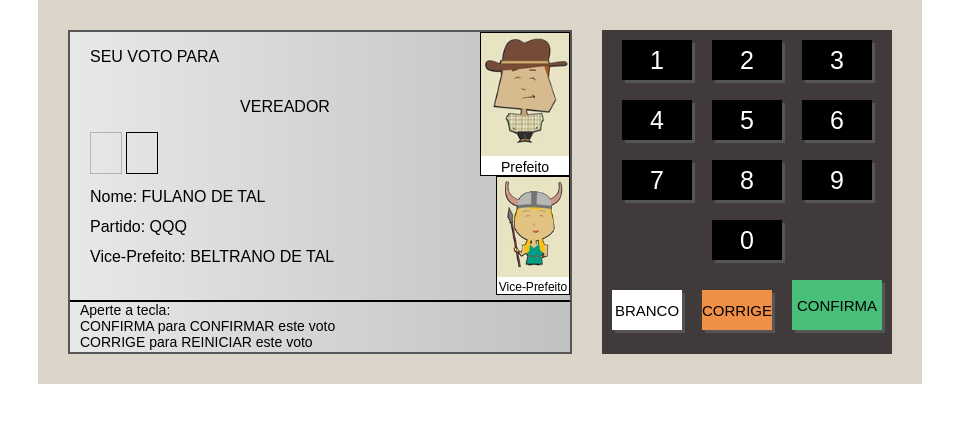
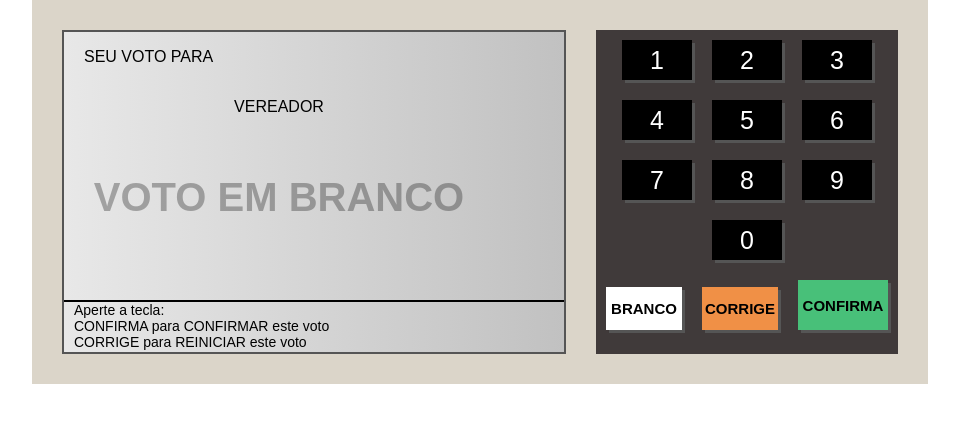
Before and after one commit to GuilhermeCRozini/Projeto-Urna-Eletronica, a plain HTML site: page index.html in a window 1280 px wide. Both pictures are taken after a click on the element "BRANCO". Shown: the whole page, without its empty margins (160-1119 px from the left). Drawn offline with Linux system fonts and the light colour scheme.

Commit message:
Adicionando funcionalidades

```diff
--- a/index.html
+++ b/index.html
@@ -47,31 +47,38 @@
       </div>
       <div class="teclado">
         <div class="teclado--linha">
-          <div class="teclado--botao">1</div>
-          <div class="teclado--botao">2</div>
-          <div class="teclado--botao">3</div>
+          <div class="teclado--botao" onclick="clicou('1')">1</div>
+          <div class="teclado--botao" onclick="clicou('2')">2</div>
+          <div class="teclado--botao" onclick="clicou('3')">3</div>
         </div>
         <div class="teclado--linha">
-          <div class="teclado--botao">4</div>
-          <div class="teclado--botao">5</div>
-          <div class="teclado--botao">6</div>
+          <div class="teclado--botao" onclick="clicou('4')">4</div>
+          <div class="teclado--botao" onclick="clicou('5')">5</div>
+          <div class="teclado--botao" onclick="clicou('6')">6</div>
         </div>
         <div class="teclado--linha">
-          <div class="teclado--botao">7</div>
-          <div class="teclado--botao">8</div>
-          <div class="teclado--botao">9</div>
+          <div class="teclado--botao" onclick="clicou('7')">7</div>
+          <div class="teclado--botao" onclick="clicou('8')">8</div>
+          <div class="teclado--botao" onclick="clicou('9')">9</div>
         </div>
         <div class="teclado--linha">
-          <div class="teclado--botao">0</div>
+          <div class="teclado--botao" onclick="clicou('0')">0</div>
         </div>
         <div class="teclado--linha">
-          <div class="teclado--botao botao--branco">BRANCO</div>
-          <div class="teclado--botao botao--corrige">CORRIGE</div>
-          <div class="teclado--botao botao--confirma">CONFIRMA</div>
+          <div class="teclado--botao botao--branco" onclick="branco()">
+            BRANCO
+          </div>
+          <div class="teclado--botao botao--corrige" onclick="corrige()">
+            CORRIGE
+          </div>
+          <div class="teclado--botao botao--confirma" onclick="confirma()">
+            CONFIRMA
+          </div>
         </div>
       </div>
     </div>
 
+    <script src="./src/js/etapas.js"></script>
     <script src="./src/js/script.js"></script>
   </body>
 </html>
--- a/src/css/style.css
+++ b/src/css/style.css
@@ -55,23 +55,30 @@
   }
 
   .botao--branco {
+    width: 76px;
+    height: 43px;
     background-color: #FFF;
     color: #000;
     font-size: 15px;
+    font-weight: bold;
   }
 
   .botao--corrige {
+    width: 76px;
+    height: 43px;
     background-color: #F09046;
     color: #000;
     font-size: 15px;
+    font-weight: bold;
   }
 
   .botao--confirma {
+    width: 90px;
+    height: 50px;
     background-color: #48C079;
     color: #000;
     font-size: 15px;
-    width: 90px;
-    height: 50px;
+    font-weight: bold;
   }
 
   .d-1 {
@@ -100,6 +107,7 @@
   }
 
   .d-1-3 {
+    display: flex;
     height: 50px;
   }
 
@@ -153,3 +161,20 @@
     border-top: 2px solid #000;
     padding-left: 10px;
   }
+
+  .aviso--grande {
+    position: relative;
+    display: flex;
+    justify-content: center;
+    font-size: 40px;
+    font-weight: bold;
+  }
+
+  .aviso--gigante {
+    font-size: 150px;
+    font-weight: bold;
+    flex: 1;
+    display: flex;
+    justify-content: center;
+    align-items: center;
+  }
--- /dev/null
+++ b/src/js/etapas.js
@@ -0,0 +1,48 @@
+// JSON da lista dos Cargos e seus respectivos candidatos
+
+let etapas = [
+  {
+    titulo: 'VEREADOR',
+    numeros: 5, // Quantos quadrados irão aparecer para inserir os números
+    candidatos: [
+      {
+        numero: '38111',
+        nome: 'Fulano de Tal',
+        partido: 'ABC',
+        fotos: [{ url: '38111.jpg', legenda: 'Vereador' }]
+      },
+      {
+        numero: '77222',
+        nome: 'Beltrano da Silva',
+        partido: 'DEFG',
+        fotos: [{ url: '77222.jpg', legenda: 'Vereador' }]
+      }
+    ]
+  },
+  {
+    titulo: 'PREFEITO',
+    numeros: 2,
+    candidatos: [
+      {
+        numero: '99',
+        nome: 'Ciclano',
+        partido: 'ABC',
+        vice: 'Cic',
+        fotos: [
+          { url: '99.jpg', legenda: 'Prefeito' },
+          { url: '99_2.jpg', legenda: 'Vice-Prefeito', small: true }  // O small indica que será a foto pequena
+        ]
+      },
+      {
+        numero: '84',
+        nome: 'Zulano',
+        partido: 'QWERTY',
+        vice: 'Zul',
+        fotos: [
+          { url: '84.jpg', legenda: 'Prefeito' },
+          { url: '84_2.jpg', legenda: 'Vice-Prefeito', small: true }
+        ]
+      }
+    ]
+  }
+]
--- a/src/js/script.js
+++ b/src/js/script.js
@@ -0,0 +1,150 @@
+//*************** VARIÁVEIS DE CONTROLE DE INTERFACE ***************/
+// Selecionando a div com a classe d-1-1 e o span que está dentro dela
+let seuVotoPara = document.querySelector('.d-1-1 span')
+let cargo = document.querySelector('.d-1-2 span')
+let numeros = document.querySelector('.d-1-3')
+let descricao = document.querySelector('.d-1-4')
+
+let lateral = document.querySelector('.d-1-right')
+
+let aviso = document.querySelector('.d-2')
+
+//*************** VARIÁVEIS DE CONTROLE DE AMBIENTE ***************/
+// Indica em qual estapa atual estou agora
+let etapaAtual = 0
+let numero = ''
+let votoBranco = false
+let votos = []
+
+// Função que irá limpar a tela, pegar as informações da etapaAtual e irá preencher o que precisa ser preenchido
+function comecarEtapa() {
+  let etapa = etapas[etapaAtual]
+
+  let numeroHtml = ''
+  numero = ''
+  // Quando começar o voto em branco deve estar zerado
+  votoBranco = false
+
+  for (let i = 0; i < etapa.numeros; i++) {
+    if (i === 0) {
+      numeroHtml += '<div class="numero pisca"></div>'
+    } else {
+      numeroHtml += '<div class="numero"></div>'
+    }
+  }
+
+  seuVotoPara.getElementsByClassName.display = 'none'
+  cargo.innerHTML = etapa.titulo
+  descricao.innerHTML = ''
+  aviso.style.display = 'none'
+  lateral.innerHTML = ''
+  numeros.innerHTML = numeroHtml
+}
+
+// Função que será executada sempre que ocorrer alguma ação
+function atualizaInterface() {
+  let etapa = etapas[etapaAtual]
+  // Preenchendo o candidato utilizando o .filter, recebendo cada um dos candidatos que será chamado de item
+  let candidato = etapa.candidatos.filter(item => {
+    if (item.numero === numero) {
+      return true
+    } else {
+      return false
+    }
+  })
+  if (candidato.length > 0) {
+    candidato = candidato[0]
+    // Encontrado o Candidato, irá preencher as informações na tela
+    seuVotoPara.style.display = 'block'
+    aviso.style.display = 'block'
+    descricao.innerHTML = `Nome: ${candidato.nome}<br/>Partido: ${candidato.partido}`
+
+    let fotosHtml = ''
+    for (let i in candidato.fotos) {
+      if (candidato.fotos[i].small) {
+        fotosHtml += `<div class="d-1-image small"><img src="./src/img/${candidato.fotos[i].url}" alt="" /> ${candidato.fotos[i].legenda} </div>`
+      } else {
+        fotosHtml += `<div class="d-1-image"><img src="./src/img/${candidato.fotos[i].url}" alt="" /> ${candidato.fotos[i].legenda} </div>`
+      }
+    }
+    lateral.innerHTML = fotosHtml
+  } else {
+    // Voto nulo
+    seuVotoPara.style.display = 'block'
+    aviso.style.display = 'block'
+    descricao.innerHTML = '<div class="aviso--grande pisca">VOTO NULO</div>'
+  }
+}
+
+function clicou(n) {
+  let elNumero = document.querySelector('.numero.pisca')
+  if (elNumero !== null) {
+    elNumero.innerHTML = n
+    numero = `${numero}${n}`
+
+    // Depois que clicar e realizar o processo de adicionar um novo número, irá retirar o efeito de piscar do número que foi inserido
+    elNumero.classList.remove('pisca')
+    // Verificando se tem um próximo item
+    if (elNumero.nextElementSibling !== null) {
+      // Indo para o próximo item que ainda não possui número para fazê-lo piscar
+      elNumero.nextElementSibling.classList.add('pisca')
+    } else {
+      // Caso não tenha isso significa que todos os itens já foram preenchidos
+      atualizaInterface()
+    }
+  }
+}
+
+function branco() {
+  // Se apertar o botão branco com algum número já pressionado, irá automaticamente zerar o número
+  numero = ''
+  votoBranco = true
+
+  seuVotoPara.style.display = 'block'
+  aviso.style.display = 'block'
+  numeros.innerHTML = ''
+  descricao.innerHTML = '<div class="aviso--grande pisca">VOTO EM BRANCO</div>'
+
+  // Irá também limpar as informações do candidato que estiver sendo exibidas na tela
+  lateral.innerHTML = ''
+}
+
+function corrige() {
+  // Irá rodar a função comecarEtapa para zerar tudo e recomeçar do 0
+  comecarEtapa()
+}
+
+function confirma() {
+  // Só funciona se tiver algum canditdato selecionado, se estiver nulo ou quando precionou o voto em branco
+  let etapa = etapas[etapaAtual]
+
+  let votoConfirmado = false
+
+  if (votoBranco === true) {
+    votoConfirmado = true
+    // Para registrar e mostrar os votos realizados após pressionado o Confirma através do console.log
+    votos.push({
+      etapa: etapas[etapaAtual].titulo,
+      voto: 'branco'
+    })
+  } else if (numero.length === etapa.numeros) {
+    votoConfirmado = true
+    votos.push({
+      etapa: etapas[etapaAtual].titulo,
+      voto: numero
+    })
+  }
+  // Passando para a outra etapa
+  if (votoConfirmado) {
+    etapaAtual++
+    if (etapas[etapaAtual] !== undefined) {
+      comecarEtapa()
+    } else {
+      document.querySelector('.tela').innerHTML =
+        '<div class="aviso--gigante pisca">FIM</div>'
+      console.log(votos)
+    }
+  }
+}
+
+comecarEtapa()
```
